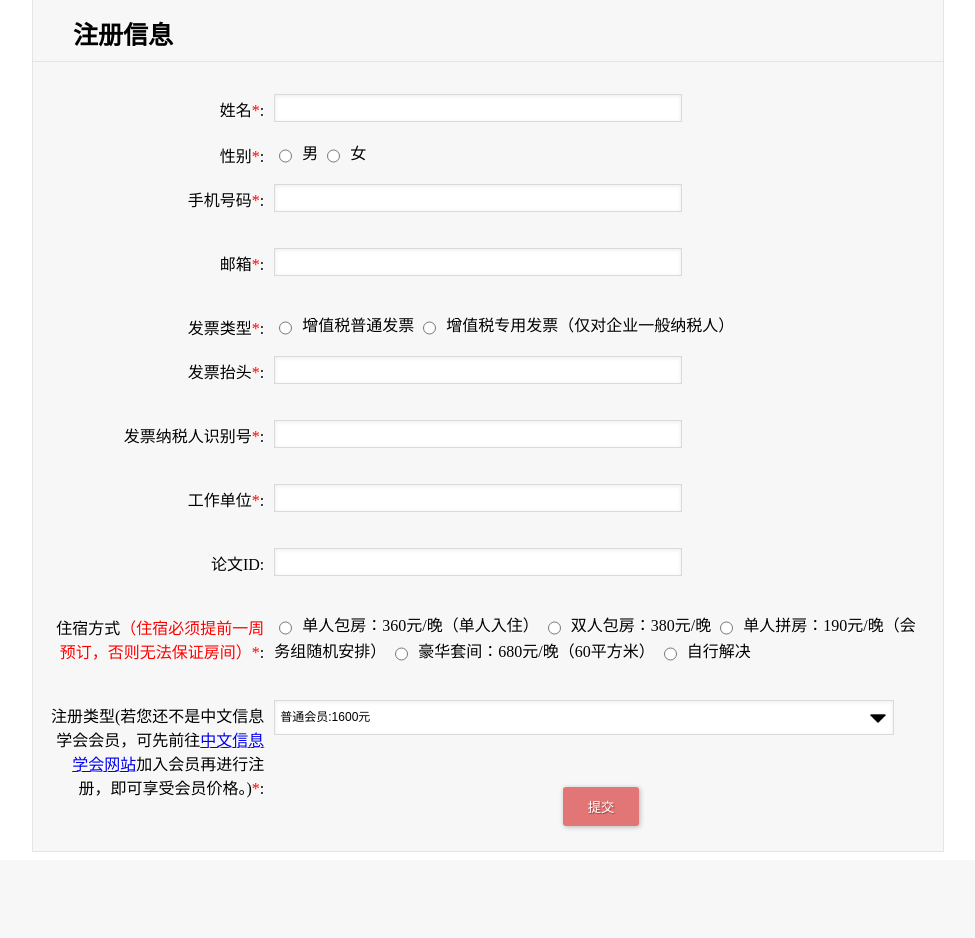
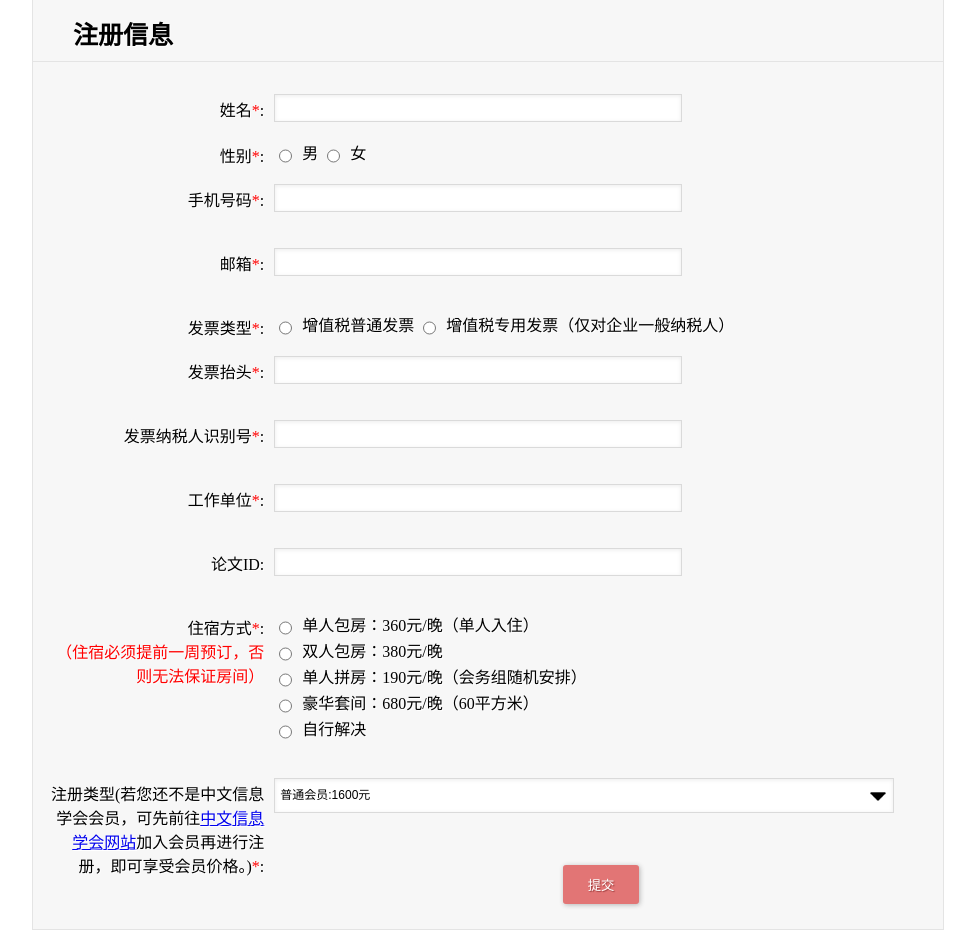
Before and after one commit to Zeco-01/CWMT2017-REG, a Django app: page /register/ in a window 1280 px wide. Shown: the part 938-1876 px from the top of the page, without its empty margins (152-1127 px from the left). Before the commit the page ends 1790 px from the top, so only its background shows below. Run offline with Django 3.2, Linux system fonts and the light colour scheme; parts of the project's set-up code (start-up, migrations or seed data) failed here and were passed over.

Commit message:
view change

```diff
--- a/CWMT/user_login/templates/reg.html
+++ b/CWMT/user_login/templates/reg.html
@@ -171,14 +171,14 @@
 <br/>
 
     <label>
-        <span>住宿方式<span style="color:red">（住宿必须提前一周预订，否则无法保证房间）</span><span style="color:red">*</span>: </span>
+        <span>住宿方式<span style="color:red">*</span>:<br /><span style="color:red">（住宿必须提前一周预订，否则无法保证房间）</span> <br /><br /><br /></span>
 
 
-        <input type="radio" value="single" name="stay" id="stay" onclick=toggle3()>单人包房：360元/晚（单人入住）
+        <input type="radio" value="single" name="stay" id="stay" onclick=toggle3()>单人包房：360元/晚（单人入住）<br />
 
-        <input type="radio" value="multi" name="stay" id="stay" onclick=toggle1()>双人包房：380元/晚
-        <input type="radio" value="multi3" name="stay" id="stay" onclick=toggle3()>单人拼房：190元/晚（会务组随机安排）
-    <input type="radio" value="multi2" name="stay" id="stay" onclick=toggle3()>豪华套间：680元/晚（60平方米）
+        <input type="radio" value="multi" name="stay" id="stay" onclick=toggle1()>双人包房：380元/晚<br />
+        <input type="radio" value="multi3" name="stay" id="stay" onclick=toggle3()>单人拼房：190元/晚（会务组随机安排）<br />
+    <input type="radio" value="multi2" name="stay" id="stay" onclick=toggle3()>豪华套间：680元/晚（60平方米）<br />
     <input type="radio" value="no" name="stay" onclick=toggle2() id="stay">自行解决
         <div id="stay_err" class="error_msg"></div>
     </label>
```
